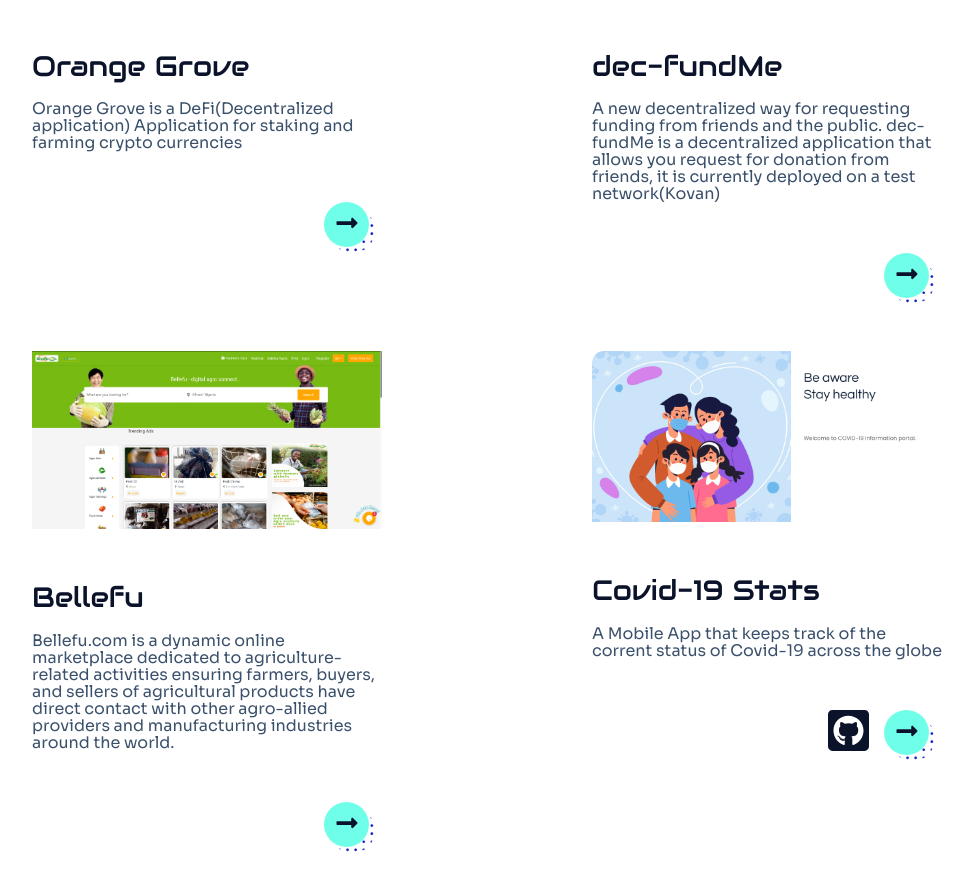
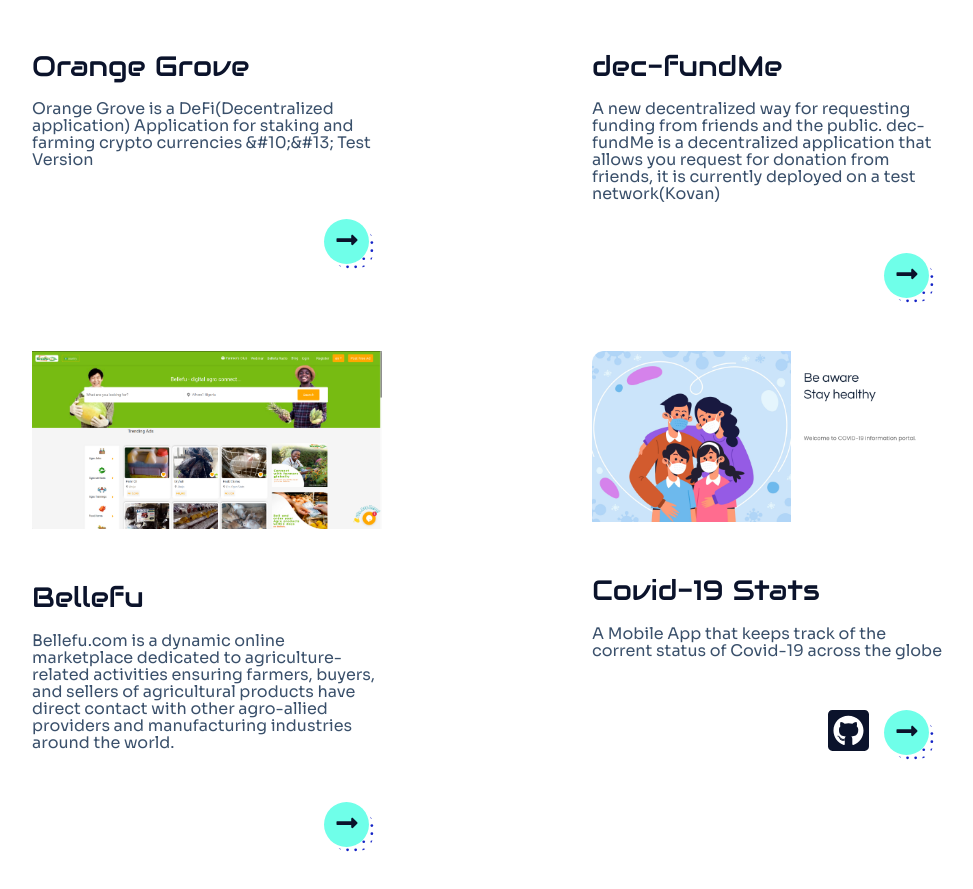
Before and after one commit to MelvinManni/portfolio-v3, a React (Create React App) app: page / in a window 1280 px wide. Shown: the part 2249-3138 px from the top of the page, without its empty margins (153-1126 px from the left). Built offline with nearby package versions, Linux system fonts and the light colour scheme.

Commit message:
Update variables.js

```diff
--- a/src/components/variables.js
+++ b/src/components/variables.js
@@ -11,9 +11,9 @@
   {
     title: "Orange Grove",
     description:
-      "Orange Grove is a DeFi(Decentralized application) Application for staking and farming crypto currencies",
+      "Orange Grove is a DeFi(Decentralized application) Application for staking and farming crypto currencies &#10;&#13; Test Version",
     img: orangegrove,
-    link: "https://orangegrove.finance/",
+    link: "https://test-organgegrove.netlify.app/",
   },
   {
     title: "dec-fundMe",
```
